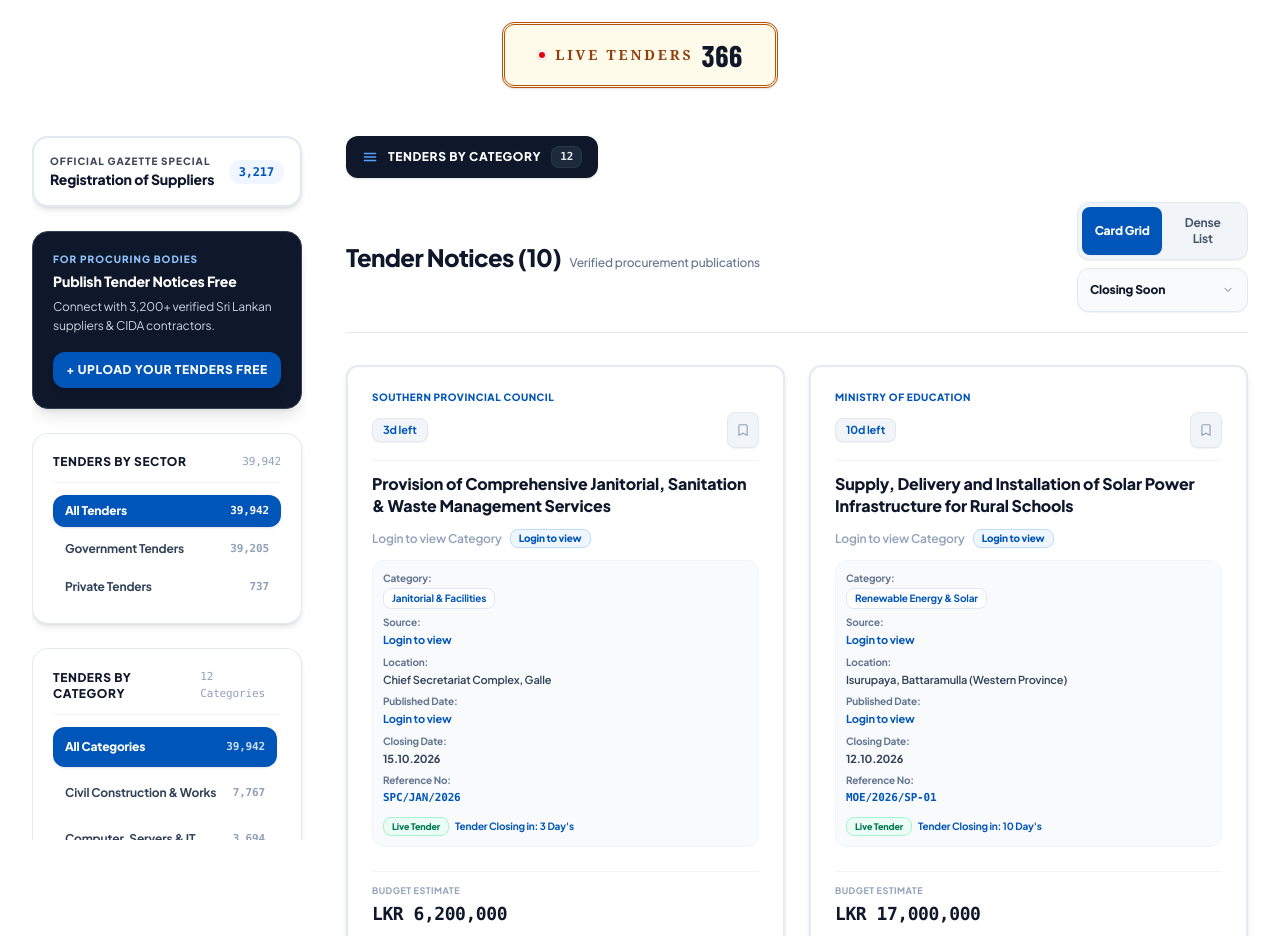
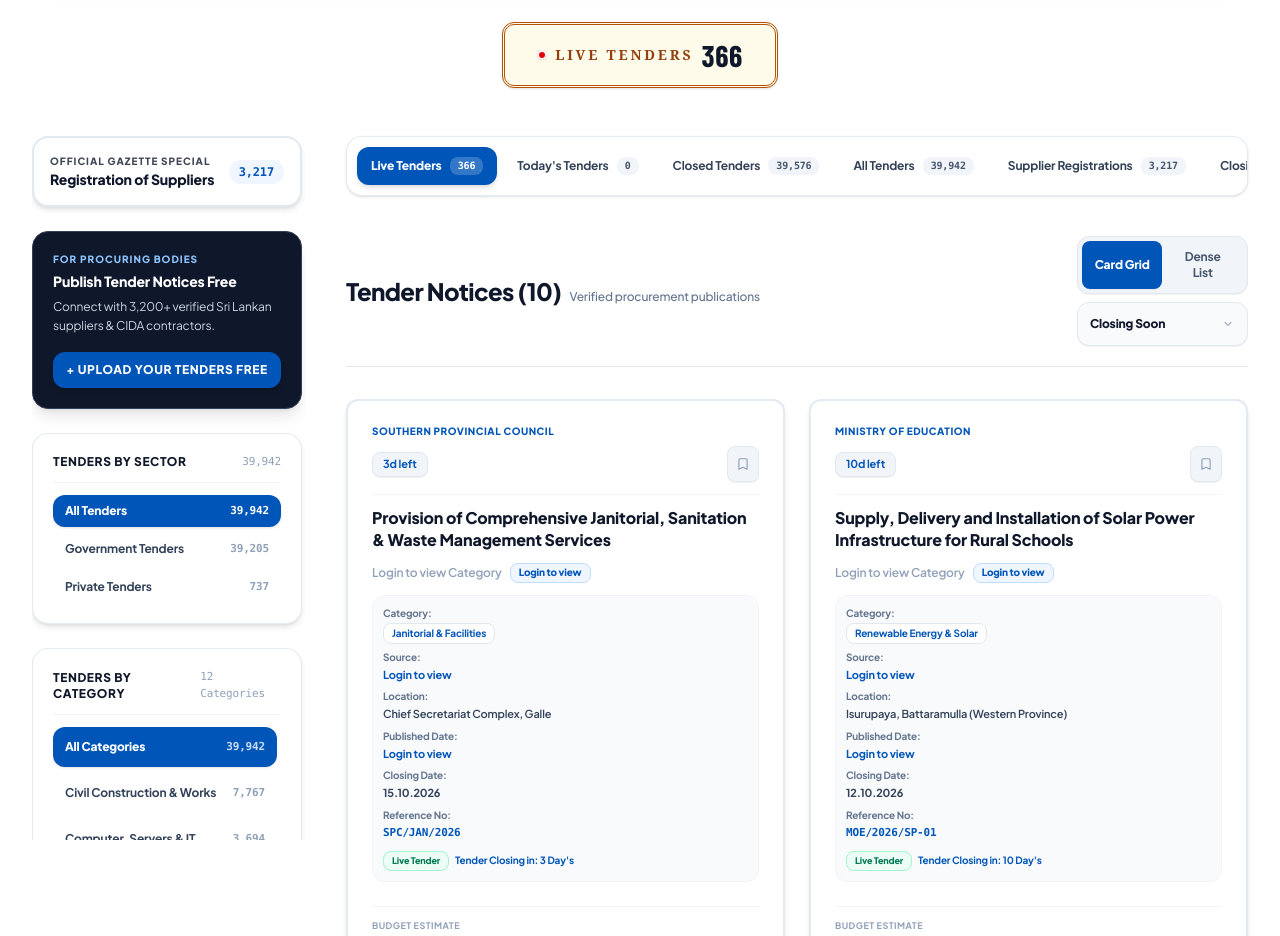
Before and after one commit to WAH-ISHAN/tender, a Next.js app in the folder web/: page / in a window 1280 px wide. Shown: the part 960-1896 px from the top of the page. Built offline with nearby package versions, Linux system fonts and the light colour scheme; a web font is replaced by a local one.

Commit message:
feat(responsive): show Tenders by Category button only on mobile/tablet (lg:hidden) and restore full Quick Status ribbon on desktop (hidden lg:flex)

```diff
--- a/web/src/app/(public)/page.tsx
+++ b/web/src/app/(public)/page.tsx
@@ -1192,8 +1192,8 @@ export default function HomePage() {
             document.body
           )}
 
-          {/* 3. TENDERS BY CATEGORY (12) SIDE MENU TRIGGER BUTTON */}
-          <div className="mb-6 xs:mb-8 flex items-center">
+          {/* 3A. MOBILE/TABLET ONLY: TENDERS BY CATEGORY (12) SIDE MENU TRIGGER BUTTON */}
+          <div className="lg:hidden mb-5 xs:mb-6 flex items-center">
             <button
               type="button"
               onClick={() => setIsMobileSideMenuOpen(true)}
@@ -1209,6 +1209,39 @@ export default function HomePage() {
                 12
               </span>
             </button>
+          </div>
+
+          {/* 3B. DESKTOP ONLY: QUICK STATUS TABS RIBBON (Classic Full Ribbon for Large Screens) */}
+          <div className="hidden lg:flex bg-white border border-slate-200/90 rounded-2xl p-1.5 xs:p-2 sm:p-2.5 mb-6 xs:mb-8 sm:mb-10 shadow-sm items-center gap-1.5 xs:gap-2 overflow-x-auto no-scrollbar">
+            {[
+              { id: "live", label: t("liveTendersLabel"), count: "366" },
+              { id: "today", label: t("todaysTendersLabel"), count: "0" },
+              { id: "closed", label: t("closedTendersLabel"), count: "39,576" },
+              { id: "all", label: t("allTendersLabel"), count: "39,942" },
+              { id: "suppliers", label: t("statusSuppliers"), count: "3,217" },
+              { id: "closing", label: t("statusClosing"), count: "41" },
+            ].map((tab) => {
+              const isActive = statusTab === tab.id;
+              return (
+                <button
+                  key={tab.id}
+                  type="button"
+                  onClick={() => handleStatusTabChange(tab.id as any)}
+                  className={`px-3.5 xs:px-4 py-2 xs:py-2.5 rounded-xl text-xs font-black whitespace-nowrap transition-all flex items-center gap-2 shrink-0 cursor-pointer min-h-[38px] ${
+                    isActive
+                      ? "bg-[#0055B8] text-white shadow-md"
+                      : "text-slate-700 hover:bg-slate-100 active:bg-slate-200 font-bold"
+                  }`}
+                >
+                  <span className="whitespace-nowrap shrink-0">{tab.label}</span>
+                  <span className={`px-2 py-0.5 rounded-lg text-[10px] font-mono shrink-0 whitespace-nowrap font-bold ${
+                    isActive ? "bg-white/20 text-white" : "bg-[#F1F5F9] text-slate-600"
+                  }`}>
+                    {tab.count}
+                  </span>
+                </button>
+              );
+            })}
           </div>
 
           {/* 4. RESULTS HEADER & CONTROLS */}
```
